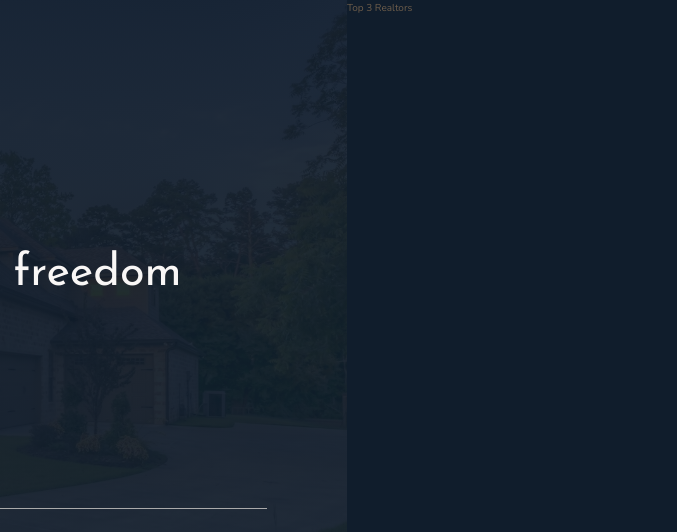
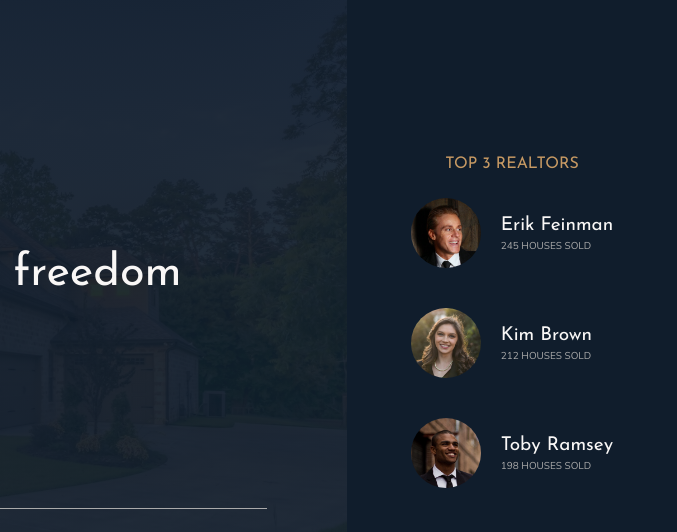
Before and after one commit to mrdzoviii/nexter, a website: page index.html in a window 1280 px wide. Shown: the top 532 px of the page, 603-1280 px from the left. Drawn offline with nearby package versions, Linux system fonts and the light colour scheme.

Commit message:
Finished realtors.

```diff
--- a/index.html
+++ b/index.html
@@ -28,7 +28,26 @@
         <img src="img/logo-bi.png" alt="Seen on logo 4">
     </div>
 </header>
-<div class="realtors">Top 3 Realtors</div>
+<div class="realtors">
+    <h3 class="heading-3">Top 3 Realtors</h3>
+    <div class="realtors__list">
+        <img src="img/realtor-1.jpeg" alt="Realtor 1" class="realtors__img">
+        <div class="realtors__details">
+            <h4 class="heading-4 heading-4--light">Erik Feinman</h4>
+            <p class="realtors__sold">245 houses sold</p>
+        </div>
+        <img src="img/realtor-2.jpeg" alt="Realtor 2" class="realtors__img">
+        <div class="realtors__details">
+            <h4 class="heading-4 heading-4--light">Kim Brown</h4>
+            <p class="realtors__sold">212 houses sold</p>
+        </div>
+        <img src="img/realtor-3.jpeg" alt="Realtor 3" class="realtors__img">
+        <div class="realtors__details">
+            <h4 class="heading-4 heading-4--light">Toby Ramsey</h4>
+            <p class="realtors__sold">198 houses sold</p>
+        </div>
+    </div>
+</div>
 <section class="features">
     <div class="feature">
         <svg class="feature__icon">
--- a/sass/_realtors.scss
+++ b/sass/_realtors.scss
@@ -1,4 +1,34 @@
 .realtors {
   background-color: $color-secondary;
   grid-column: col-start 7 / full-end;
+  padding: 3rem;
+  display: grid;
+  align-content: center;
+  justify-content: center;
+  grid-row-gap: 2rem;
+  justify-items: center;
+
+  &__list {
+    display: grid;
+    grid-template-columns: min-content max-content;
+    grid-column-gap:  2rem;
+    grid-row-gap: 5vh;
+    align-items: center;
+  }
+
+  &__img {
+    width: 7rem;
+    border-radius: 50%;
+    display: block;
+  }
+
+  &__details {
+
+  }
+
+  &__sold {
+    text-transform: uppercase;
+    color: $color-grey-light-2;
+    margin-top: -3px;
+  }
 }
```
Also changed, not shown: css/style.css.
